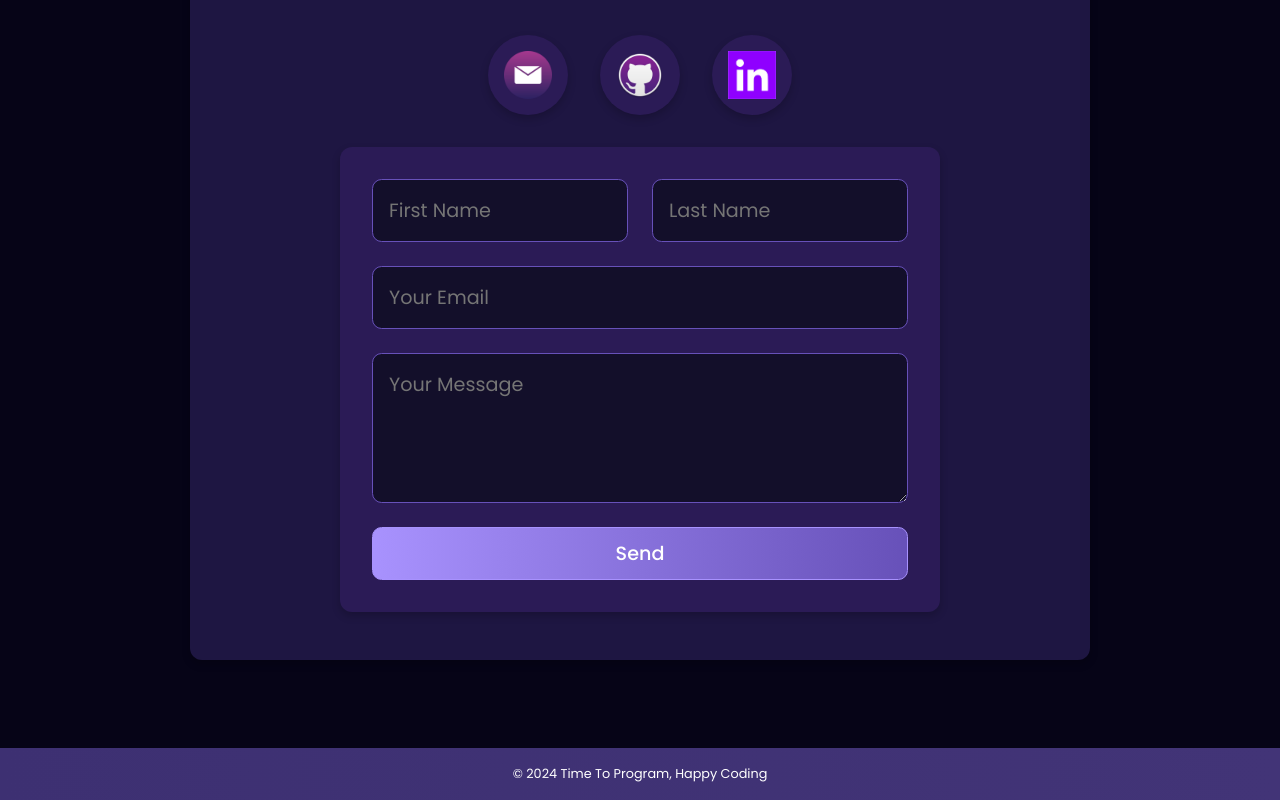
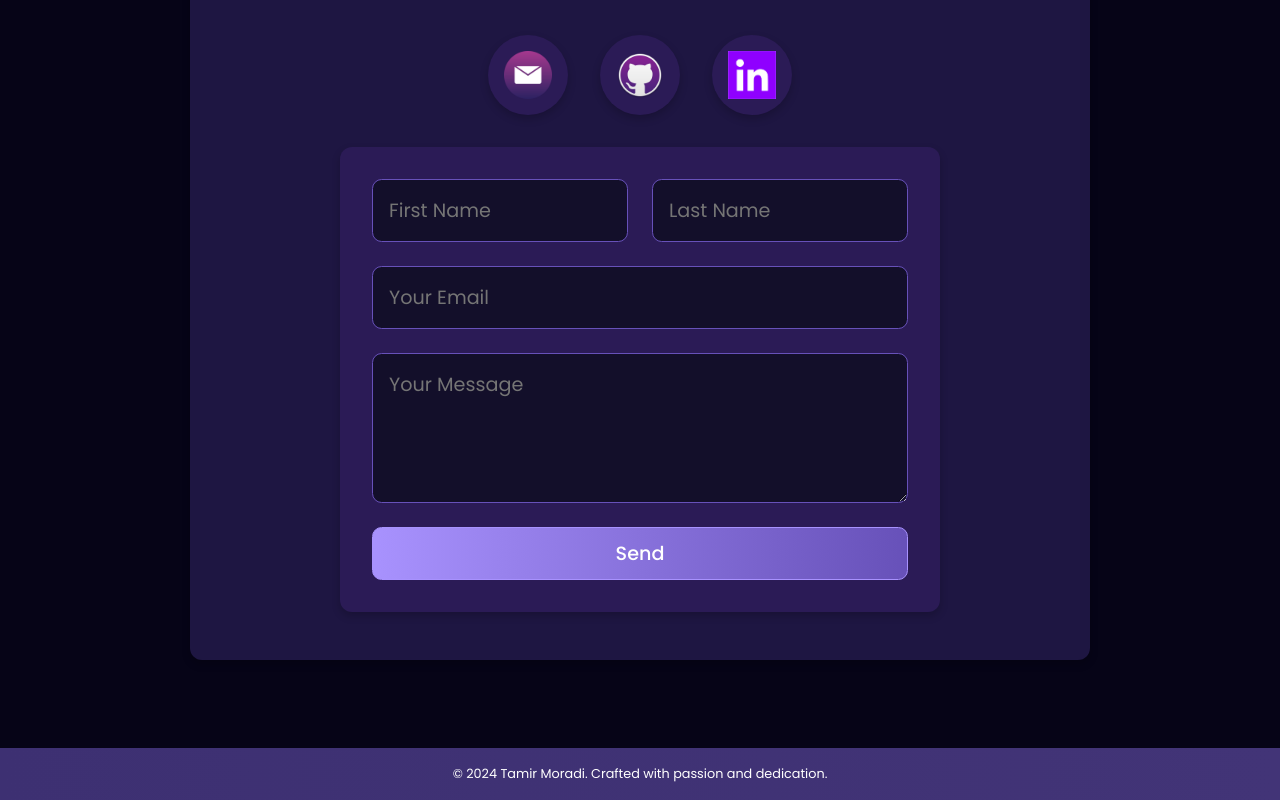
Before and after one commit to moradi12/MyPortfolio, a React (Create React App) app: page / in a window 1280 px wide. Shown: the part 3365-4165 px from the top of the page. Built offline with nearby package versions, Linux system fonts and the light colour scheme.

Commit message:
edit footer
edit footer

```diff
--- a/src/Components/Footer/Footer.jsx
+++ b/src/Components/Footer/Footer.jsx
@@ -1,8 +1,6 @@
-import React from "react";
 import "./Footer.css";
 
 const Footer = () => {
-    return <div className="footer">© 2024 Time To Program, Happy Coding</div>;
-};
+    return <div className="footer">© {new Date().getFullYear()} Tamir Moradi. Crafted with passion and dedication.</div>;};
 
 export default Footer;
```
